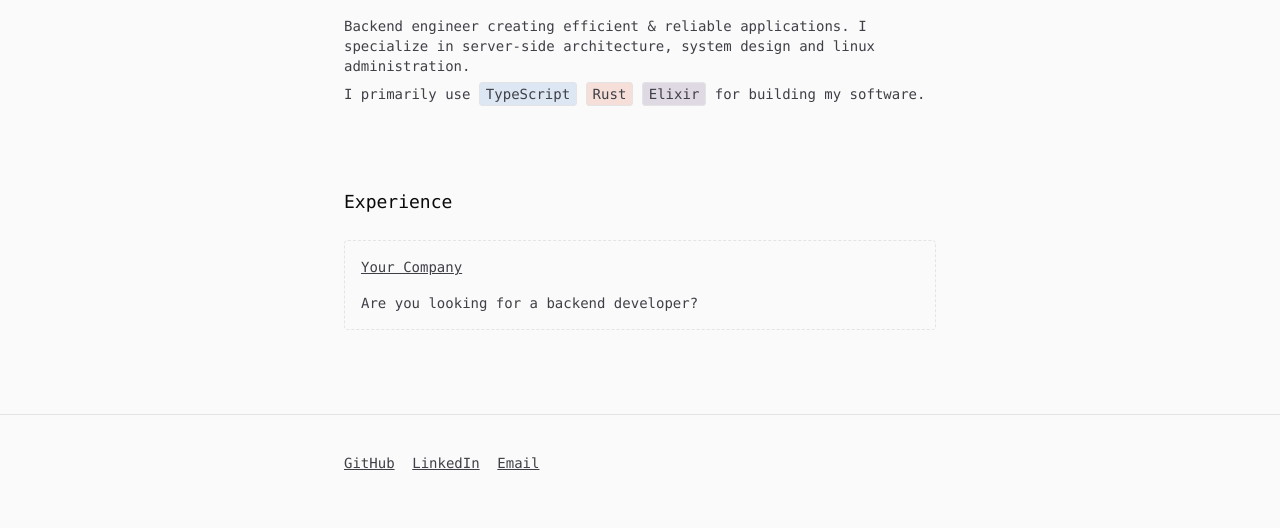
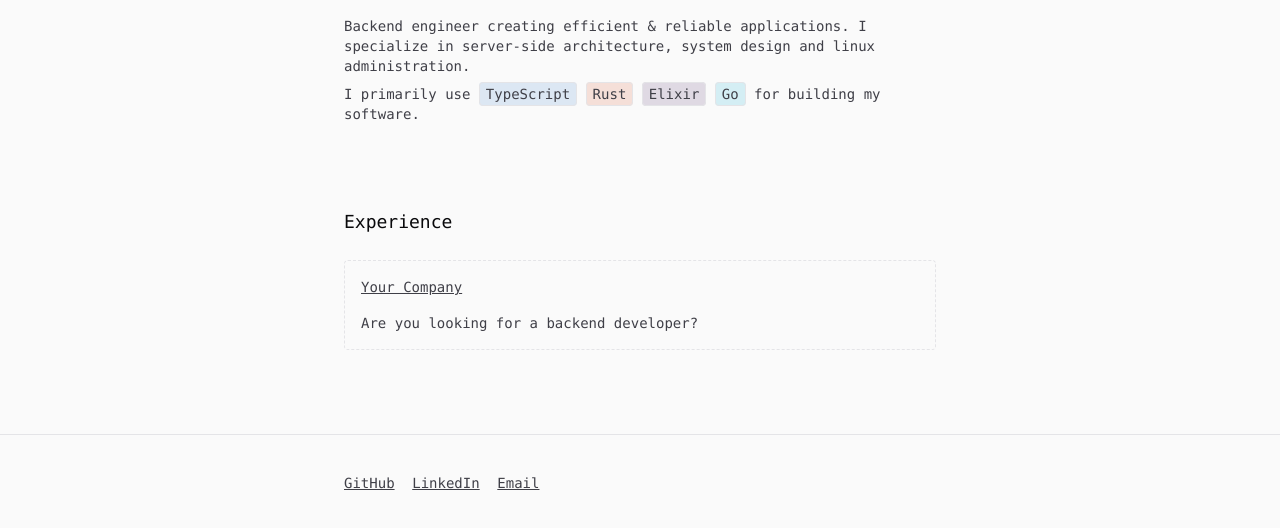
Before and after one commit to hellodhruvin/hellodhruvin, a website built with Vite: page index.html in a window 1280 px wide. Shown: the part 180-708 px from the top of the page. Built offline with nearby package versions, Linux system fonts and the light colour scheme.

Commit message:
chore: Added go

```diff
--- a/index.html
+++ b/index.html
@@ -68,7 +68,9 @@
           >&nbsp;<span
             class="rounded border border-zinc-200 bg-[#48205D]/15 px-[6px] py-[3px] dark:border-zinc-800"
             >Elixir</span
-          >
+          >&nbsp;<span
+            class="rounded border border-zinc-200 bg-[#00ADD8]/15 px-[6px] py-[3px] dark:border-zinc-800"
+            >Go</span>
           for building my software.
         </p>
       </div>
```
